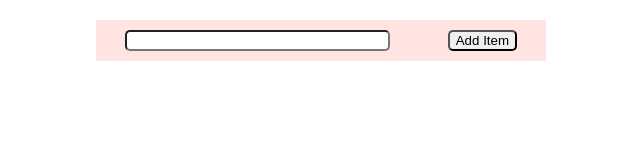
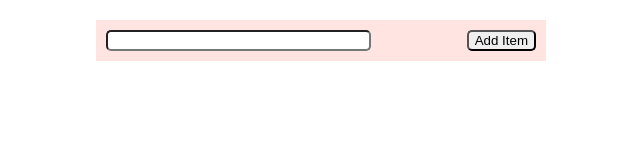
Before and after one commit to jesseraypaulsen/todo-app, a plain HTML site: page index.html in a window 1280 px wide. Shown: the whole page, without its empty margins (319-959 px from the left). Drawn offline with nearby package versions, Linux system fonts and the light colour scheme.

Commit message:
changed styles for input container

```diff
--- a/styles.css
+++ b/styles.css
@@ -21,11 +21,10 @@ body {
 
 .input-container {
   display: flex;
-  justify-content: space-around;
+  justify-content: space-between;
   background-color: mistyrose;
   text-align: center;
-  padding-top: 10px;
-  padding-bottom: 10px;
+  padding: 10px;
 }
 
 button, input {
```
